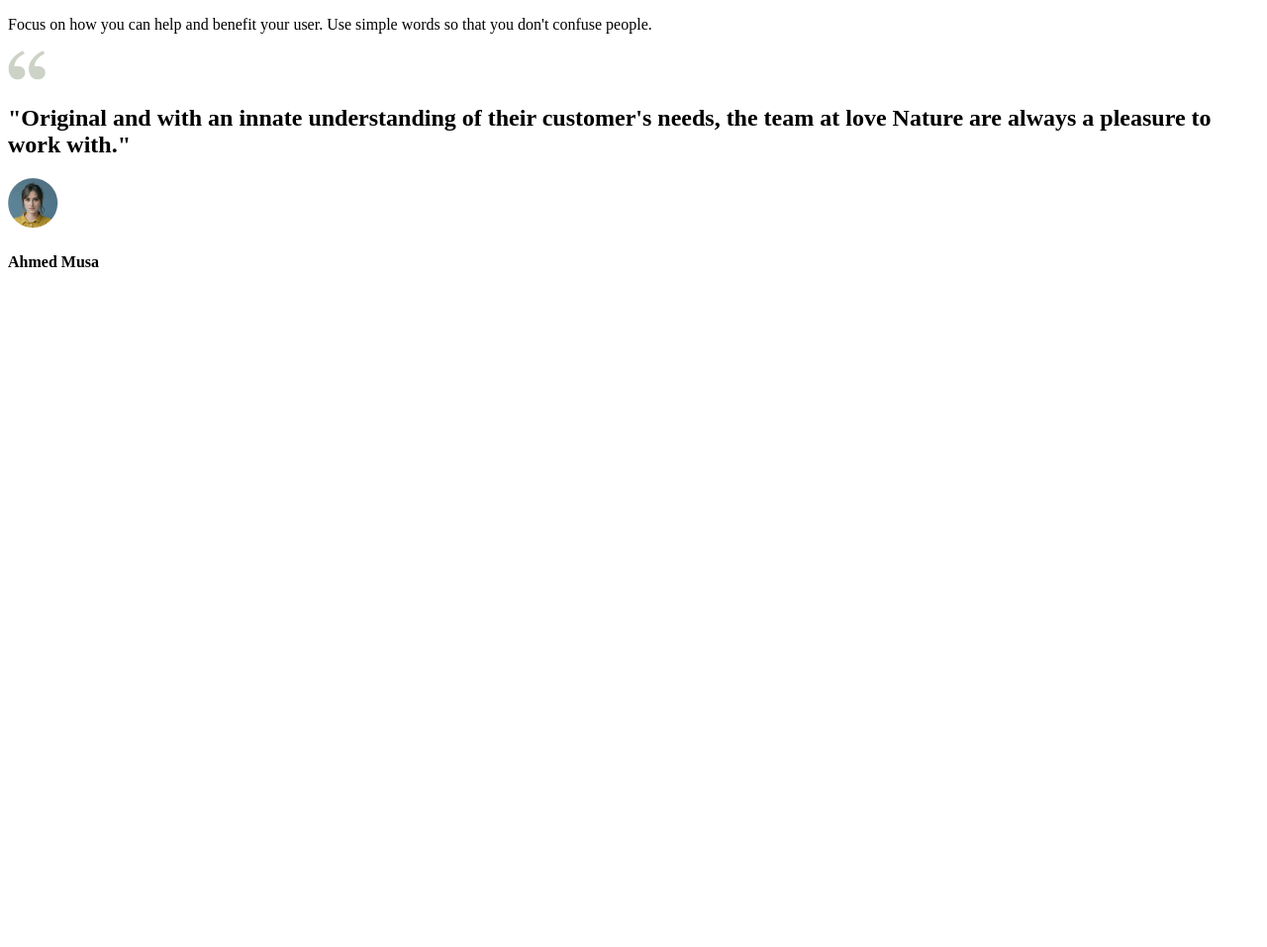
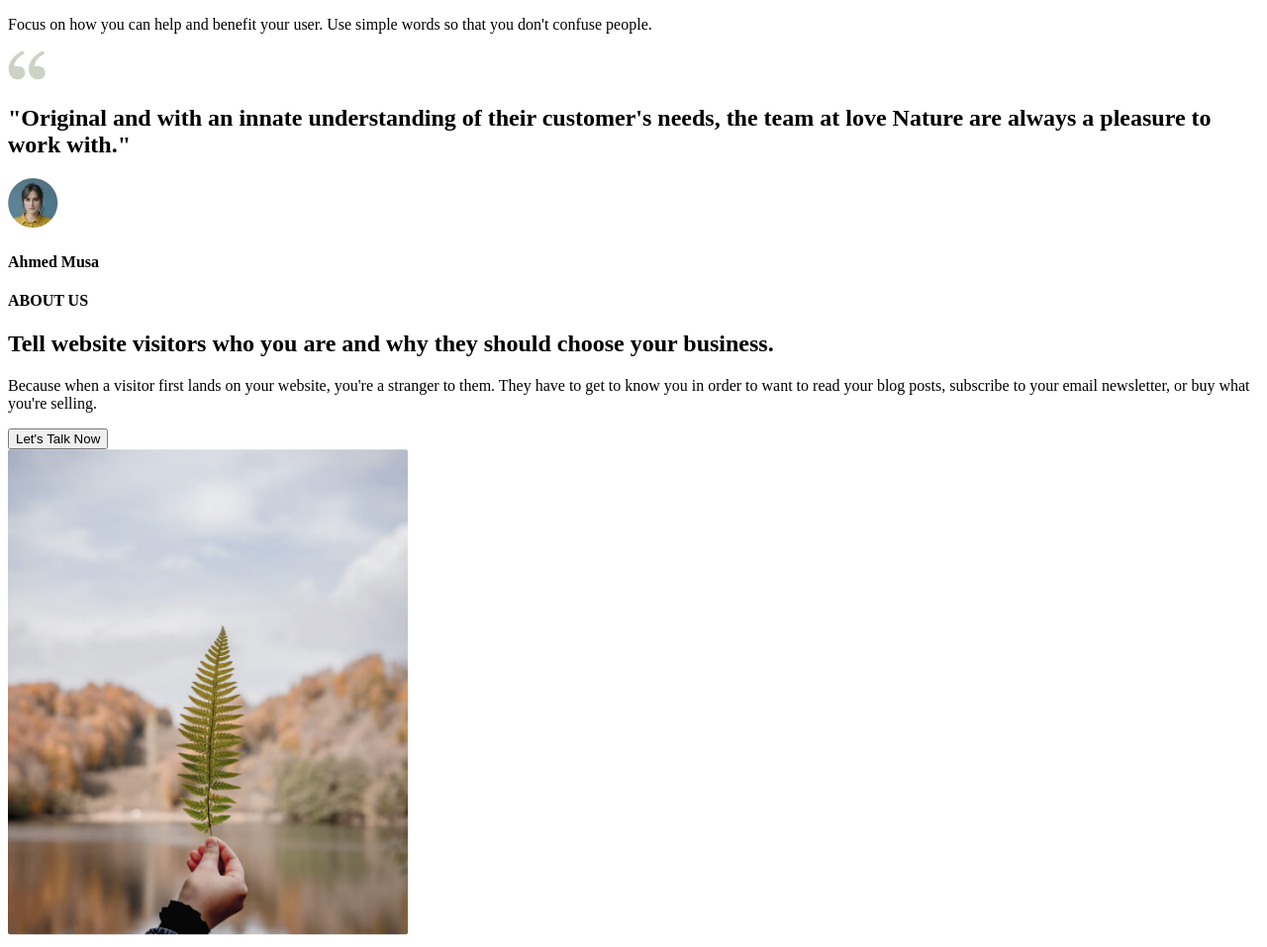
Before and after one commit to JannatulLima9575/Nature-responsive-website, a plain HTML site: page index.html in a window 1280 px wide. Shown: the part 2042-2999 px from the top of the page at 99% size. Before the commit the page ends 2337 px from the top, so only its background shows below. Drawn offline with Linux system fonts and the light colour scheme.

Commit message:
added About Us section

```diff
--- a/index.html
+++ b/index.html
@@ -77,5 +77,21 @@
         </div>
       </section>
 
+      <!-- About Us section  -->
+       <section id="about-us">
+        <div class="container">
+            <div class="about-content">
+                <h4>ABOUT US</h4>
+                <h1>Tell website visitors who you are and why they should choose your business.</h1>
+                <p>Because when a visitor first lands on your website, you're a stranger to them. They have to get to know you in order to want to read your blog posts, subscribe to your email newsletter, or buy what you're selling.</p>
+                <button class="btn btn-primary">Let's Talk Now</button>
+            </div>
+
+            <div class="about-image">
+                <img src="images/about.png" alt="">
+            </div>
+        </div>
+       </section>
+
 </body>
 </html>
```
